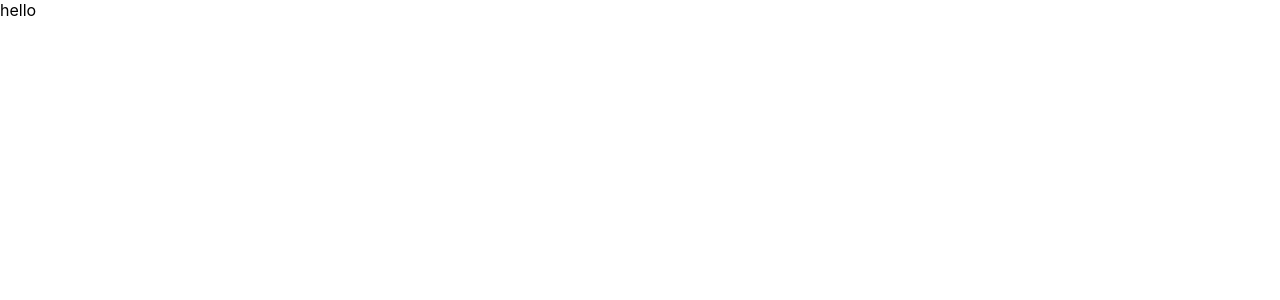
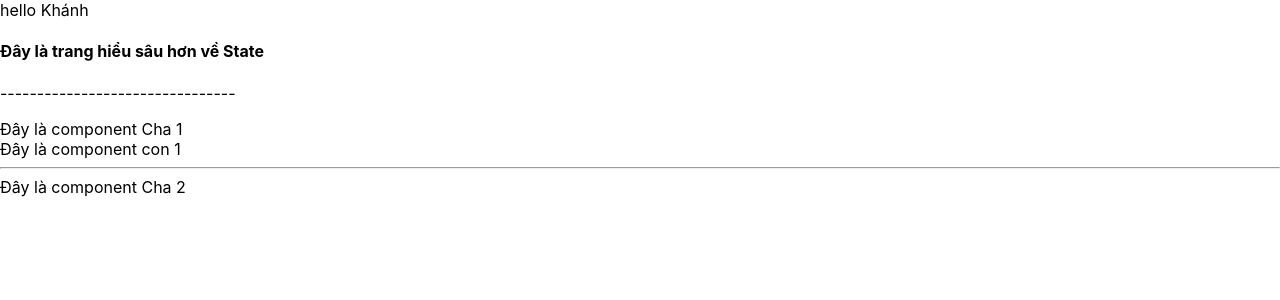
Before and after one commit to hobabe/Reactjs_2022, a React (Create React App) app in the folder Mainconcept/study_reactjs/: page /khanh-react in a window 1280 px wide. Shown: the top 300 px of the page. Built offline with nearby package versions, Linux system fonts and the light colour scheme.

Commit message:
add new folder oursWorking

```diff
--- a/Mainconcept/study_reactjs/src/khanh/KhanhReact.jsx
+++ b/Mainconcept/study_reactjs/src/khanh/KhanhReact.jsx
@@ -1,7 +1,10 @@
+import HieuSauState from "./t-5-state-and-lifecycle-methods/HieuSauState";
+
 function KhanhReact(props) {
     return (
         <div>
-            hello
+            hello Khánh
+            <HieuSauState />
         </div>
     )
 }
--- /dev/null
+++ b/Mainconcept/study_reactjs/src/khanh/t-5-state-and-lifecycle-methods/ChildComponent.jsx
@@ -0,0 +1,8 @@
+function ChildComponent() {
+    return (
+        <div>
+            Đây là component con 1
+        </div>
+    )
+}
+export default ChildComponent;
--- /dev/null
+++ b/Mainconcept/study_reactjs/src/khanh/t-5-state-and-lifecycle-methods/HieuSauState.jsx
@@ -0,0 +1,16 @@
+import Parents1Component from "./Parents1Component";
+import Parents2Component from "./Parents2Component";
+
+function HieuSauState(props) {
+    return (
+        <div>
+            <h4>Đây là trang hiểu sâu hơn về State</h4>
+            <p>--------------------------------</p>
+            <Parents1Component />
+            <hr />
+            <Parents2Component />
+
+        </div>
+    )
+}
+export default HieuSauState;
--- /dev/null
+++ b/Mainconcept/study_reactjs/src/khanh/t-5-state-and-lifecycle-methods/Parents1Component.jsx
@@ -0,0 +1,11 @@
+import ChildComponent from "./ChildComponent";
+
+function ParentComponent() {
+    return (
+        <div>
+            Đây là component Cha 1
+            <ChildComponent />
+        </div>
+    )
+}
+export default ParentComponent;
--- /dev/null
+++ b/Mainconcept/study_reactjs/src/khanh/t-5-state-and-lifecycle-methods/Parents2Component.jsx
@@ -0,0 +1,8 @@
+function Parent2Component() {
+    return (
+        <div>
+            Đây là component Cha 2
+        </div>
+    )
+}
+export default Parent2Component;
```
